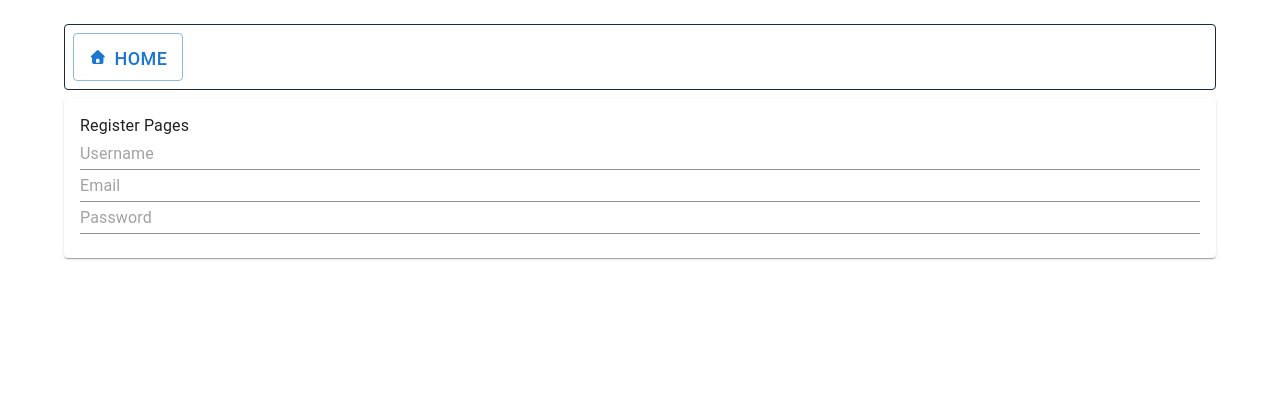
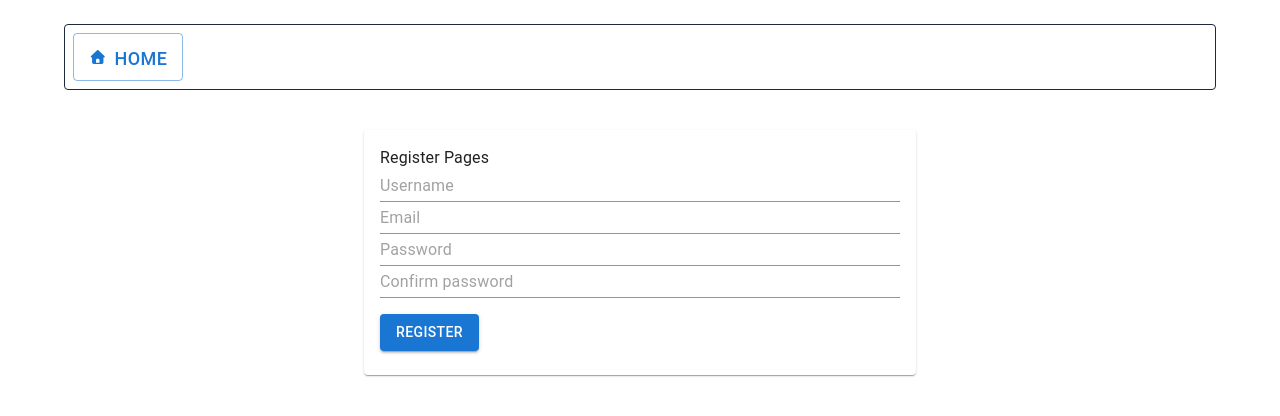
Before and after one commit to chaiyut-kun/book-app-api, a Next.js app: page /register in a window 1280 px wide. Shown: the top 416 px of the page. Built offline with nearby package versions, Linux system fonts and the light colour scheme.

Commit message:
add register input part

```diff
--- a/src/app/register/page.tsx
+++ b/src/app/register/page.tsx
@@ -1,17 +1,65 @@
-import { Container, Box, Typography, Card, CardContent, Input } from '@mui/material'
-import React from 'react'
+"use client"
+
+import AuthService, { ValidateEmail, ValidatePassword } from '@/lib/AuthService'
+import { RegisterForm } from '@/types/RegisterForm'
+import { Container, Button, Typography, Card, CardContent, Input } from '@mui/material'
+import { useState } from 'react'
 
 function Register() {
+    const userData = {
+        username: '',
+        email: '',
+        password: '',
+        confirmPassword: ''
+    } as RegisterForm
+
+    const [registerForm, setRegisterForm] = useState(userData)
+
+
+    const handleChange = (e: React.ChangeEvent<HTMLInputElement>) => {
+        const { name, value } = e.target
+        setRegisterForm({
+            ...registerForm,
+            [name]: value
+        } as RegisterForm)
+    }
+
+    const handleRegister = () => {
+        if (!ValidateEmail(registerForm.email)) {
+            alert('Invalid email format')
+            return
+        }
+
+        if (!ValidatePassword(registerForm.password, registerForm.confirmPassword || '')) {
+            alert('Passwords do not match')
+            return
+        }
+
+
+        AuthService.Register(registerForm).then(async (res) => {
+            if (res.status === 201) {
+                console.log(res)
+                return res
+            }
+        })
+    }
+
     return (
-        <Container maxWidth="lg">
+        <Container maxWidth="sm" sx={{ mt: 5 }}>
             <Card>
                 <CardContent>
                     <Typography>
                         Register Pages
                     </Typography>
-                    <Input placeholder='Username' fullWidth />
-                    <Input placeholder='Email' fullWidth />
-                    <Input placeholder='Password' type='password' fullWidth />
+                    <Input value={registerForm.username} onChange={handleChange} name='username' placeholder='Username' fullWidth />
+                    <Input value={registerForm.email} onChange={handleChange} name='email' placeholder='Email' fullWidth />
+                    <Input value={registerForm.password} onChange={handleChange} name='password' placeholder='Password' type='password' fullWidth />
+                    <Input value={registerForm.confirmPassword} onChange={handleChange} name='confirmPassword' placeholder='Confirm password' type='password' fullWidth />
+
+                    <Button
+                        type='submit'
+                        variant='contained' sx={{ mt: 2 }}
+                        onClick={handleRegister}>Register</Button>
                 </CardContent>
             </Card>
         </Container>
```
